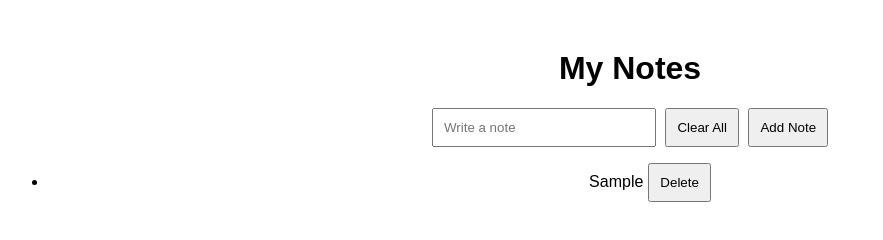
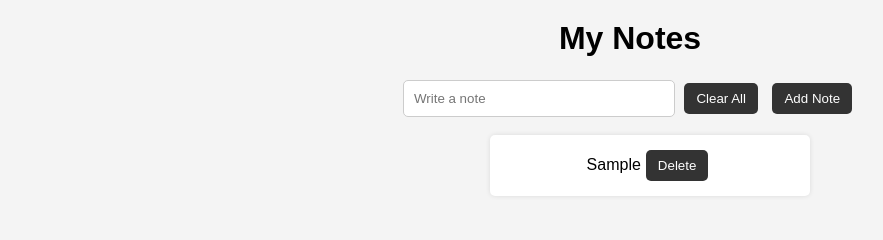
Before and after one commit to mendasrividhya/notes-app, a plain HTML site: page index.html in a window 1280 px wide. Both pictures are taken after typing "Sample" into the empty fields and a click on the button "Add Note". Shown: the whole page, without its empty margins (10-893 px from the left). Drawn offline with Linux system fonts and the light colour scheme.

Commit message:
Update style.css

```diff
--- a/style.css
+++ b/style.css
@@ -1,19 +1,40 @@
 body{
 font-family: Arial;
-text-align: center;
-margin-top: 50px;
+background:#f4f4f4;
+text-align:center;
+}
+
+h1{
+margin-top:20px;
 }
 
 input{
 padding:10px;
-width:200px;
+width:250px;
+border-radius:5px;
+border:1px solid #ccc;
 }
 
 button{
-padding:10px;
-margin-left:5px;
+padding:8px 12px;
+margin:5px;
+border:none;
+background:#333;
+color:white;
+border-radius:5px;
+cursor:pointer;
+}
+
+button:hover{
+background:#555;
 }
 
 li{
-margin:10px;
+list-style:none;
+background:white;
+margin:10px auto;
+padding:10px;
+width:300px;
+border-radius:5px;
+box-shadow:0 0 5px rgba(0,0,0,0.1);
 }
```
